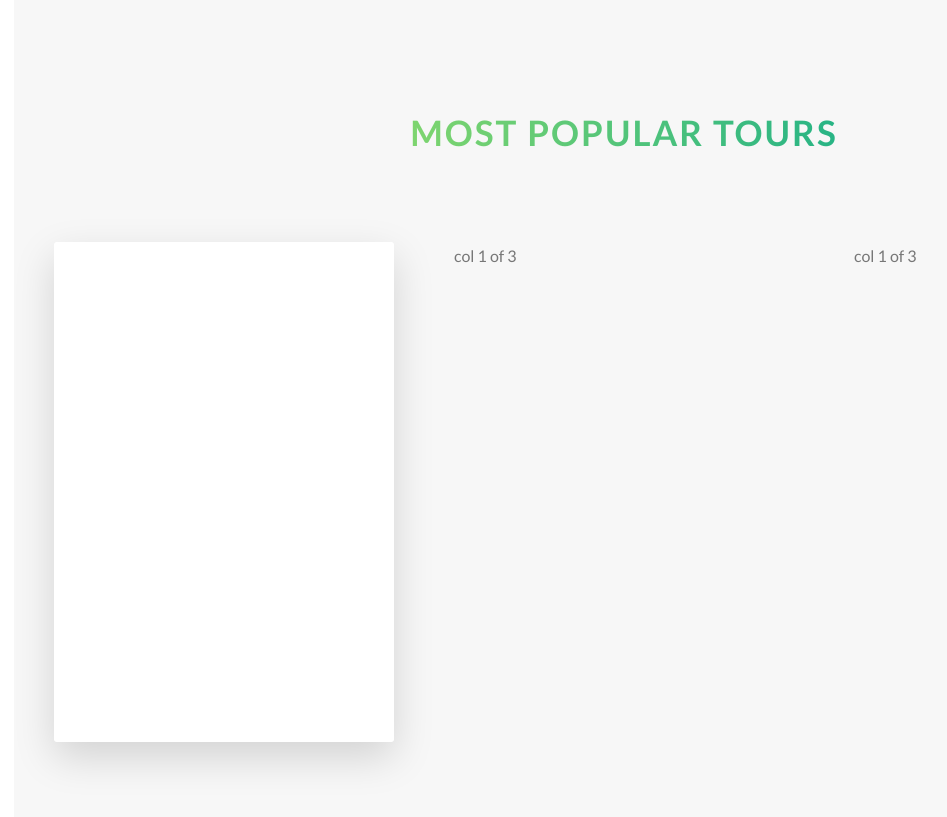
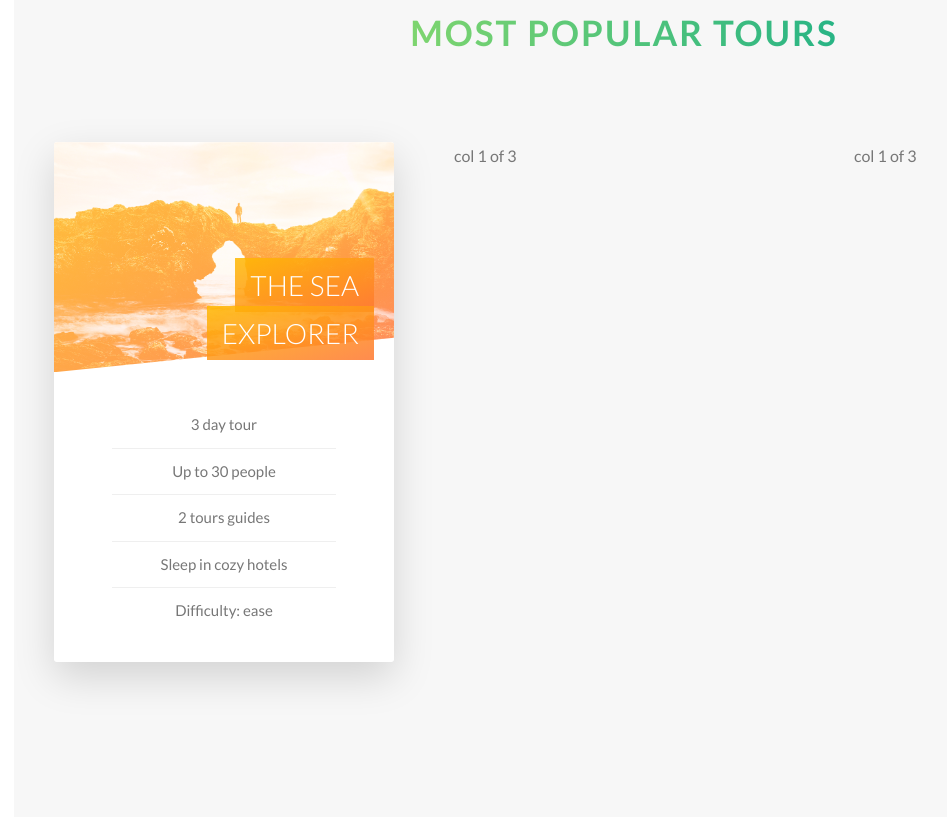
Before and after one commit to johnpersie/Advance-CSS-Project, a website: page index.html in a window 1280 px wide. Shown: the part 2462-3279 px from the top of the page, without its empty margins (16-963 px from the left). Drawn offline with Linux system fonts and the light colour scheme.

Commit message:
Building the tours section - part 2

```diff
--- a/index.html
+++ b/index.html
@@ -118,8 +118,23 @@
                 <div class="col-1-of-3">
                     <div class="card">
                             <div class="card__side card__side--front">
-                                Front
+                                <div class="card__picture card__picture--1">
+                                    &nbsp;
+                                </div>
+                                <h4 class="card__heading">
+                                    <span class="card__heading-span card__heading-span--1">The sea Explorer</span>
+                                </h4>
+                                <div class="card__details">
+                                    <ul>
+                                        <li>3 day tour</li>
+                                        <li>Up to 30 people</li>
+                                        <li>2 tours guides</li>
+                                        <li>Sleep in cozy hotels</li>
+                                        <li>Difficulty: ease</li>
+                                    </ul>
+                                </div>
                             </div>
+
                             <div class="card__side card__side--back card__side--back-1">
                                 Back
                             </div>
--- a/sass/abstracts/_variables.scss
+++ b/sass/abstracts/_variables.scss
@@ -9,8 +9,10 @@ $color-secondary-dark: #ff7730;
 $color-tertiary-light: #2998ff;
 $color-tertiary-dark: #5643fa;
 
+$color-grey-light-1: #f7f7f7;
+$color-grey-light-2: #eeee;
+
 $color-grey-dark: #777;
-$color-grey-light: #f7f7f7;
 $color-white: #fff;
 $color-black: #000;
 
--- a/sass/components/_card.scss
+++ b/sass/components/_card.scss
@@ -1,14 +1,13 @@
 .card {
+
+    // FUNCTIONALITY
     perspective: 150rem;
     -moz-perspective: 150rem;
     position: relative;
-    height: 50rem;
+    height: 52rem;
 
-    .card__side {
-        background-color: orangered;
-        color: #fff;
-        font-size: 2rem;
-        height: 50rem;
+    &__side {
+        height: 52rem;
         transition: all .8s ease;
         position: absolute;
         top: 0;
@@ -16,6 +15,7 @@
         width: 100%;
         backface-visibility: hidden;
         border-radius: 3px;
+        overflow: hidden;
         box-shadow: $box-shadow-1;
 
         &--front {
@@ -34,10 +34,87 @@
 
 
     &:hover &__side--front {
-        transform: rotateY(180deg);
+        transform: rotateY(-180deg);
     }
 
     &:hover &__side--back {
         transform: rotateY(0);
     }
+
+    // FRONT SIDE STYLING
+
+    &__picture {
+        background-size: cover;
+        height: 23rem;
+        background-blend-mode: screen;
+        -webkit-clip-path: polygon(0 0, 100% 0, 100% 85%, 0 100%);
+        clip-path: polygon(0 0, 100% 0, 100% 85%, 0 100%);
+
+
+        &--1 {
+            background-image: linear-gradient(
+                to right bottom ,
+                $color-secondary-light,
+                $color-secondary-dark),
+            url(../Pictures/nat-5.jpg);
+
+
+        }
+
+        &--2 {
+            background-image: url(..Picture/nat-5.jpg);
+        }
+
+        &--3 {
+            background-image: url(..Picture/nat-5.jpg);
+        }
+
+    }
+
+
+    &__heading {
+        font-size: 2.8rem;
+        font-weight: 300;
+        text-transform: uppercase;
+        text-align: right;
+        color: $color-white;
+        position: absolute;
+        top: 12rem;
+        right: 2rem;
+        width: 75%;
+    }
+
+    &__heading-span {
+        padding: 1rem 1.5rem;
+        -webkit-box-decoration-break: clone;
+        box-decoration-break: clone;
+        &--1 {
+            background-image: linear-gradient(to right bottom,
+            rgba($color-secondary-light, .85),
+            rgba($color-secondary-dark, .85));
+        }
+    }
+
+    &__details {
+        padding: 3rem;
+
+
+        ul {
+            list-style: none;
+            width: 80%;
+            margin: 0 auto;
+
+
+            li {
+                text-align: center;
+                font-size: 1.5rem;
+                padding: 1rem;
+
+                &:not(:last-child) {
+                    border-bottom: 1px solid $color-grey-light-2;
+                }
+            }
+
+        }
+    }
 }
--- a/sass/layout/_header.scss
+++ b/sass/layout/_header.scss
@@ -8,7 +8,7 @@
     background-size: cover;
     background-position: top;
     position: relative;
-
+    -webkit-clip-path: polygon(0 0, 100% 0, 100% 79%, 0 100%);
     clip-path: polygon(0 0, 100% 0, 100% 79%, 0 100%);
 
     &__logo-box {
--- a/sass/pages/_home.scss
+++ b/sass/pages/_home.scss
@@ -1,5 +1,5 @@
 .section-about {
-    background-color: $color-grey-light;
+    background-color: $color-grey-light-1;
     padding: 25rem 0;
     margin-top: -20vh;
 }
@@ -22,6 +22,7 @@
 }
 
 .section-tours {
-    background-color: $color-grey-light;
+    background-color: $color-grey-light-1;
     padding: 25rem 0 50rem 0;
+    margin-top: -10rem;
 }
```
Also changed, not shown: CSS/style.css.
